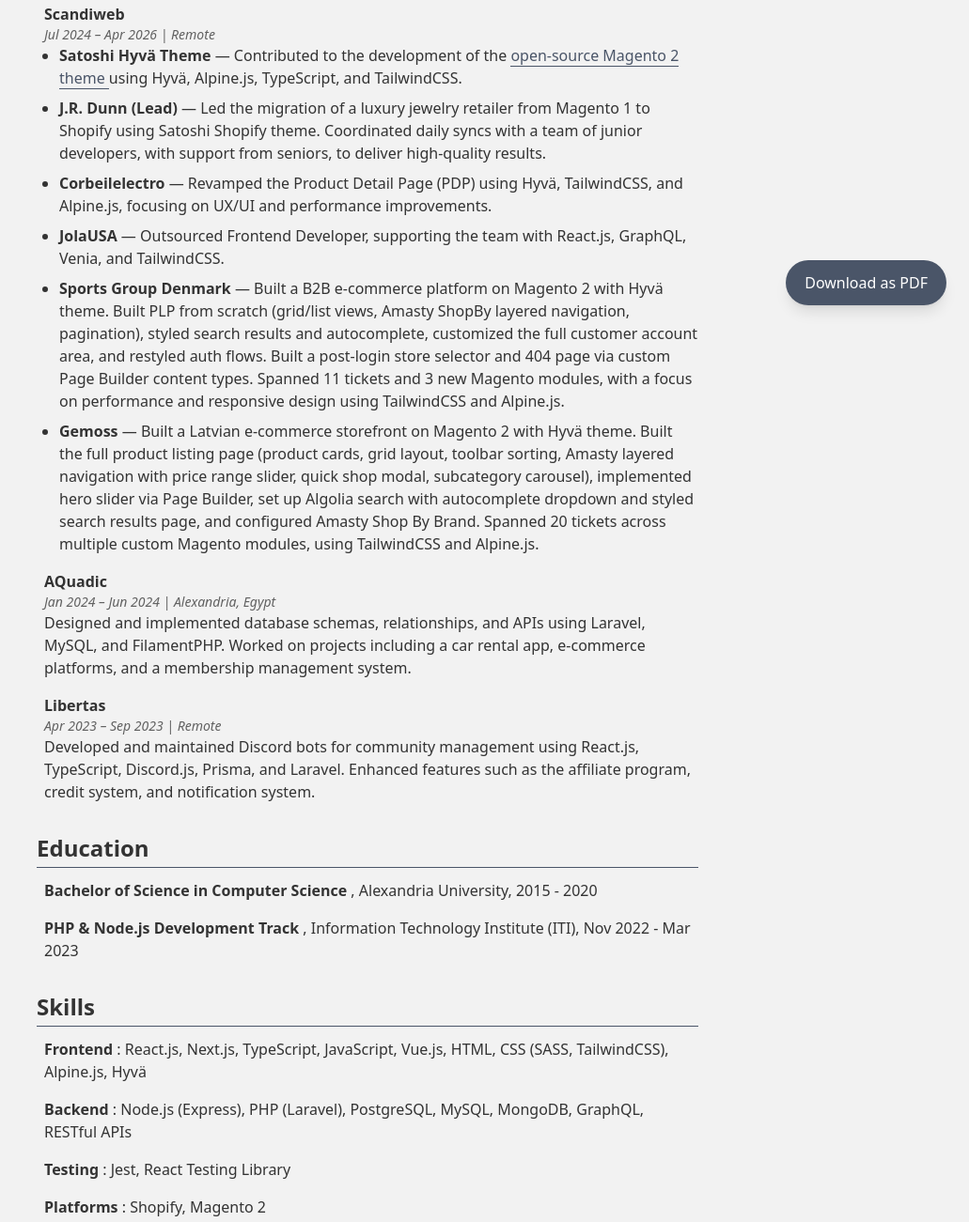
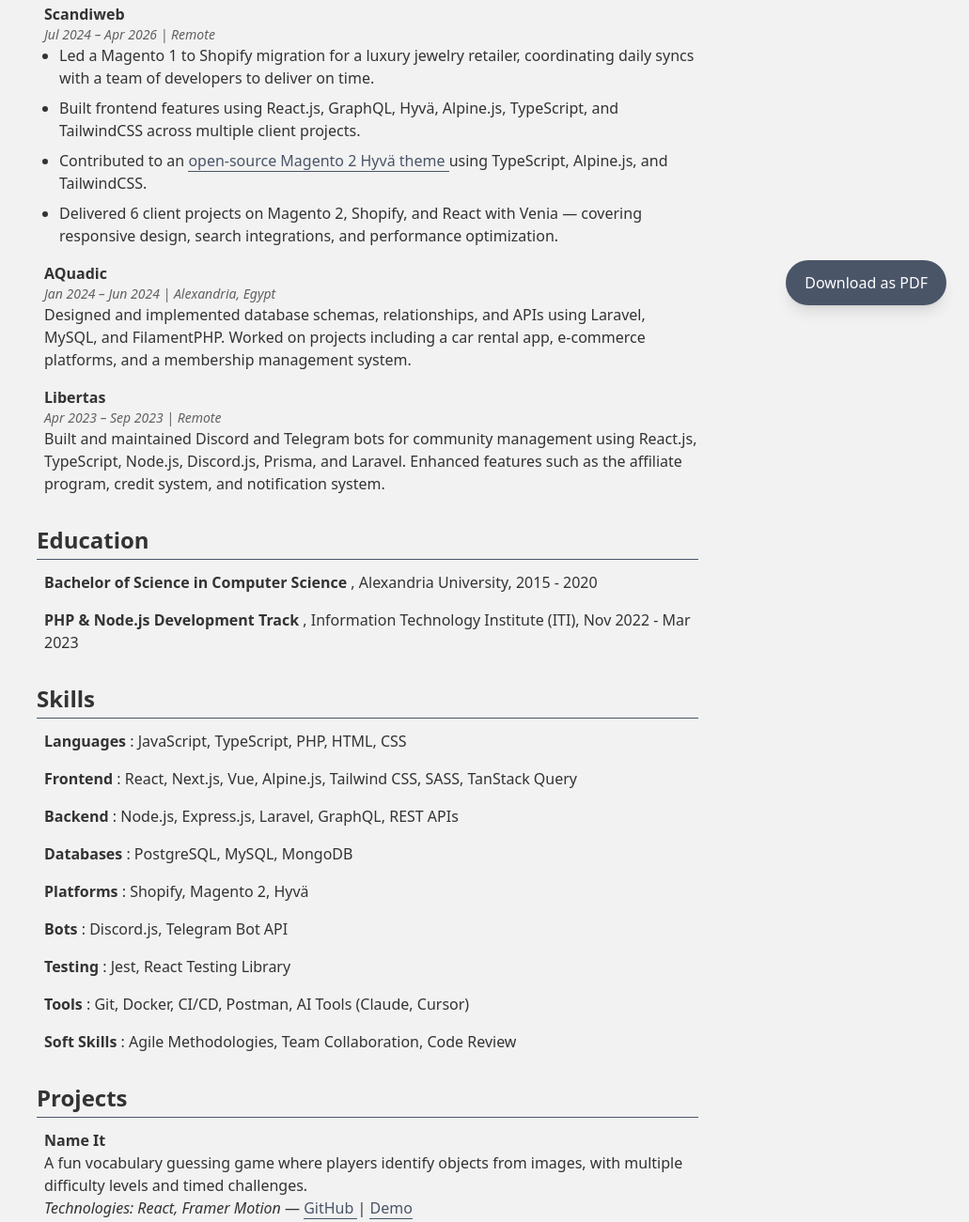
Before and after one commit to edriso/edriso.github.io, a website: page index.html in a window 1280 px wide. Shown: the part 451-1752 px from the top of the page at 94% size, without its empty margins (249-1280 px from the left). Drawn offline with Linux system fonts and the light colour scheme.

Commit message:
Update resume experience and skills

```diff
--- a/index.html
+++ b/index.html
@@ -118,55 +118,29 @@
           </p>
           <ul class="space-y-2 list-disc ml-4">
             <li>
-              <strong>Satoshi Hyvä Theme</strong>
-              — Contributed to the development of the
+              Led a Magento 1 to Shopify migration for a luxury jewelry
+              retailer, coordinating daily syncs with a team of developers to
+              deliver on time.
+            </li>
+            <li>
+              Built frontend features using React.js, GraphQL, Hyvä, Alpine.js,
+              TypeScript, and TailwindCSS across multiple client projects.
+            </li>
+            <li>
+              Contributed to an
               <a
                 href="https://github.com/scandiweb/satoshi-hyva"
                 target="_blank"
                 rel="noopener noreferrer"
               >
-                open-source Magento 2 theme
+                open-source Magento 2 Hyvä theme
               </a>
-              using Hyvä, Alpine.js, TypeScript, and TailwindCSS.
+              using TypeScript, Alpine.js, and TailwindCSS.
             </li>
             <li>
-              <strong>J.R. Dunn (Lead)</strong>
-              — Led the migration of a luxury jewelry retailer from Magento 1 to
-              Shopify using Satoshi Shopify theme. Coordinated daily syncs with
-              a team of junior developers, with support from seniors, to deliver
-              high-quality results.
-            </li>
-            <li>
-              <strong>Corbeilelectro</strong>
-              — Revamped the Product Detail Page (PDP) using Hyvä, TailwindCSS,
-              and Alpine.js, focusing on UX/UI and performance improvements.
-            </li>
-            <li>
-              <strong>JolaUSA</strong>
-              — Outsourced Frontend Developer, supporting the team with
-              React.js, GraphQL, Venia, and TailwindCSS.
-            </li>
-            <li>
-              <strong>Sports Group Denmark</strong>
-              — Built a B2B e-commerce platform on Magento 2 with Hyvä theme.
-              Built PLP from scratch (grid/list views, Amasty ShopBy layered
-              navigation, pagination), styled search results and autocomplete,
-              customized the full customer account area, and restyled auth
-              flows. Built a post-login store selector and 404 page via custom
-              Page Builder content types. Spanned 11 tickets and 3 new Magento
-              modules, with a focus on performance and responsive design using
-              TailwindCSS and Alpine.js.
-            </li>
-            <li>
-              <strong>Gemoss</strong>
-              — Built a Latvian e-commerce storefront on Magento 2 with Hyvä
-              theme. Built the full product listing page (product cards, grid
-              layout, toolbar sorting, Amasty layered navigation with price
-              range slider, quick shop modal, subcategory carousel), implemented
-              hero slider via Page Builder, set up Algolia search with
-              autocomplete dropdown and styled search results page, and
-              configured Amasty Shop By Brand. Spanned 20 tickets across
-              multiple custom Magento modules, using TailwindCSS and Alpine.js.
+              Delivered 6 client projects on Magento 2, Shopify, and React with
+              Venia — covering responsive design, search integrations, and
+              performance optimization.
             </li>
           </ul>
         </article>
@@ -196,10 +170,10 @@
             | Remote
           </p>
           <p>
-            Developed and maintained Discord bots for community management using
-            React.js, TypeScript, Discord.js, Prisma, and Laravel. Enhanced
-            features such as the affiliate program, credit system, and
-            notification system.
+            Built and maintained Discord and Telegram bots for community
+            management using React.js, TypeScript, Node.js, Discord.js, Prisma,
+            and Laravel. Enhanced features such as the affiliate program, credit
+            system, and notification system.
           </p>
         </article>
       </section>
@@ -238,22 +212,32 @@
 
         <ul class="space-y-4">
           <li>
+            <strong>Languages</strong>
+            : JavaScript, TypeScript, PHP, HTML, CSS
+          </li>
+          <li>
             <strong>Frontend</strong>
-            : React.js, Next.js, TypeScript, JavaScript, Vue.js, HTML, CSS
-            (SASS, TailwindCSS), Alpine.js, Hyvä
+            : React, Next.js, Vue, Alpine.js, Tailwind CSS, SASS, TanStack Query
           </li>
           <li>
             <strong>Backend</strong>
-            : Node.js (Express), PHP (Laravel), PostgreSQL, MySQL, MongoDB,
-            GraphQL, RESTful APIs
+            : Node.js, Express.js, Laravel, GraphQL, REST APIs
+          </li>
+          <li>
+            <strong>Databases</strong>
+            : PostgreSQL, MySQL, MongoDB
+          </li>
+          <li>
+            <strong>Platforms</strong>
+            : Shopify, Magento 2, Hyvä
+          </li>
+          <li>
+            <strong>Bots</strong>
+            : Discord.js, Telegram Bot API
           </li>
           <li>
             <strong>Testing</strong>
             : Jest, React Testing Library
-          </li>
-          <li>
-            <strong>Platforms</strong>
-            : Shopify, Magento 2
           </li>
           <li>
             <strong>Tools</strong>
```
Also changed, not shown: dist/style.css.
